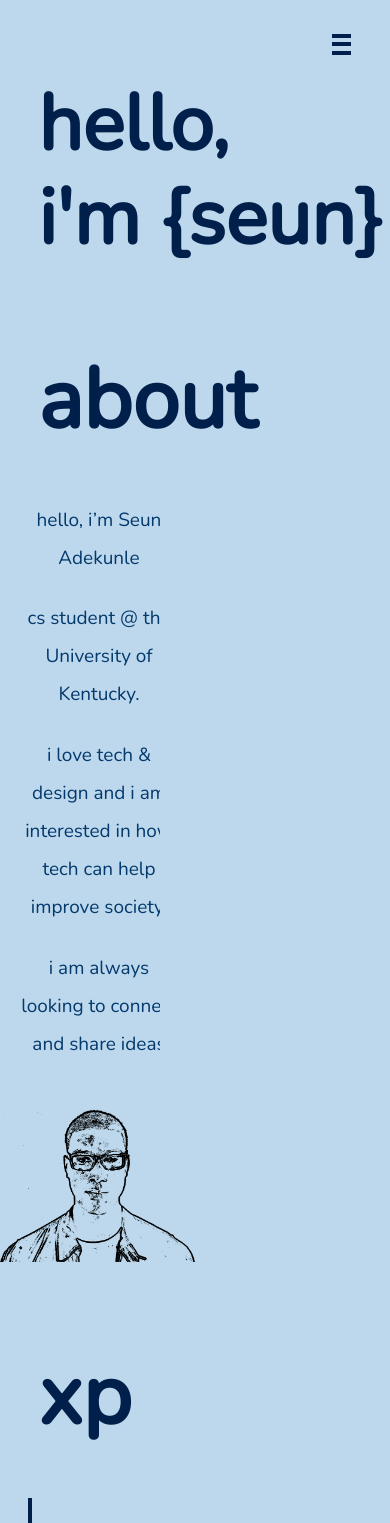
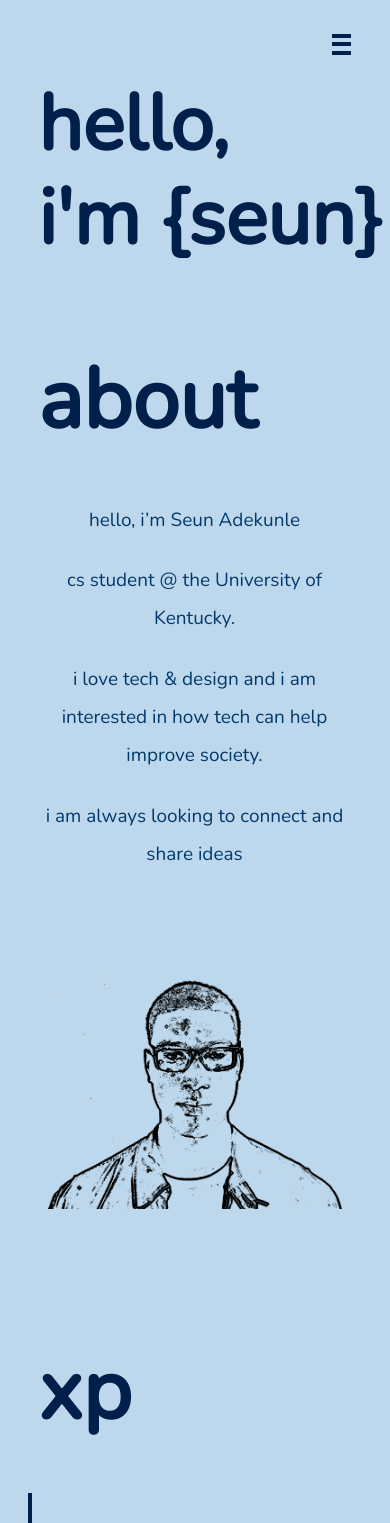
Before and after one commit to seunadekunle/seunadekunle.github.io, a React (Create React App) app: page / in a window 390 px wide. Shown: the top 1523 px of the page. Built offline with nearby package versions, Linux system fonts and the light colour scheme; the HTML template or start-up script is replaced by a standard one.

Commit message:
Fixed UI Bug

```diff
--- a/src/components/css/About.css
+++ b/src/components/css/About.css
@@ -43,13 +43,16 @@
 
 @media (max-width: 800px) {
   .text {
-    width: 20em;
+    width: 90%;
+    text-align: center;
     float: center;
+    overflow-x: hidden;
   }
 
   .info {
     display: flex;
     flex-direction: column;
+    text-align: center;
   }
 
   .text > p {
@@ -58,7 +61,8 @@
   }
 
   .info > img {
-    max-width: 50%;
+    max-width: 100%;
+    padding: 3em;
     height: auto;
     float: center;
   }
@@ -71,6 +75,9 @@
   }
 
   .info > img {
-    max-width: 50%;
+    max-width: 100%;
+    padding: 3em;
+    height: auto;
+    float: center;
   }
 }
--- a/src/components/css/Projects.css
+++ b/src/components/css/Projects.css
@@ -97,18 +97,16 @@
 
   #title {
     padding: 0;
-    margin-left: 0.875em;
-
     top: 17.5%;
-    width: 5em;
-    font-size: 3em;
+    width: 100%;
+    font-size: 2.5em;
     font-family: "Nunito", sans-serif;
     font-weight: 590;
     color: var(--background);
     text-align: center;
     white-space: pre-wrap;
     word-wrap: break-word;
-    line-height: 1em;
+    margin-bottom: 2em;
   }
 
   #description {
```
